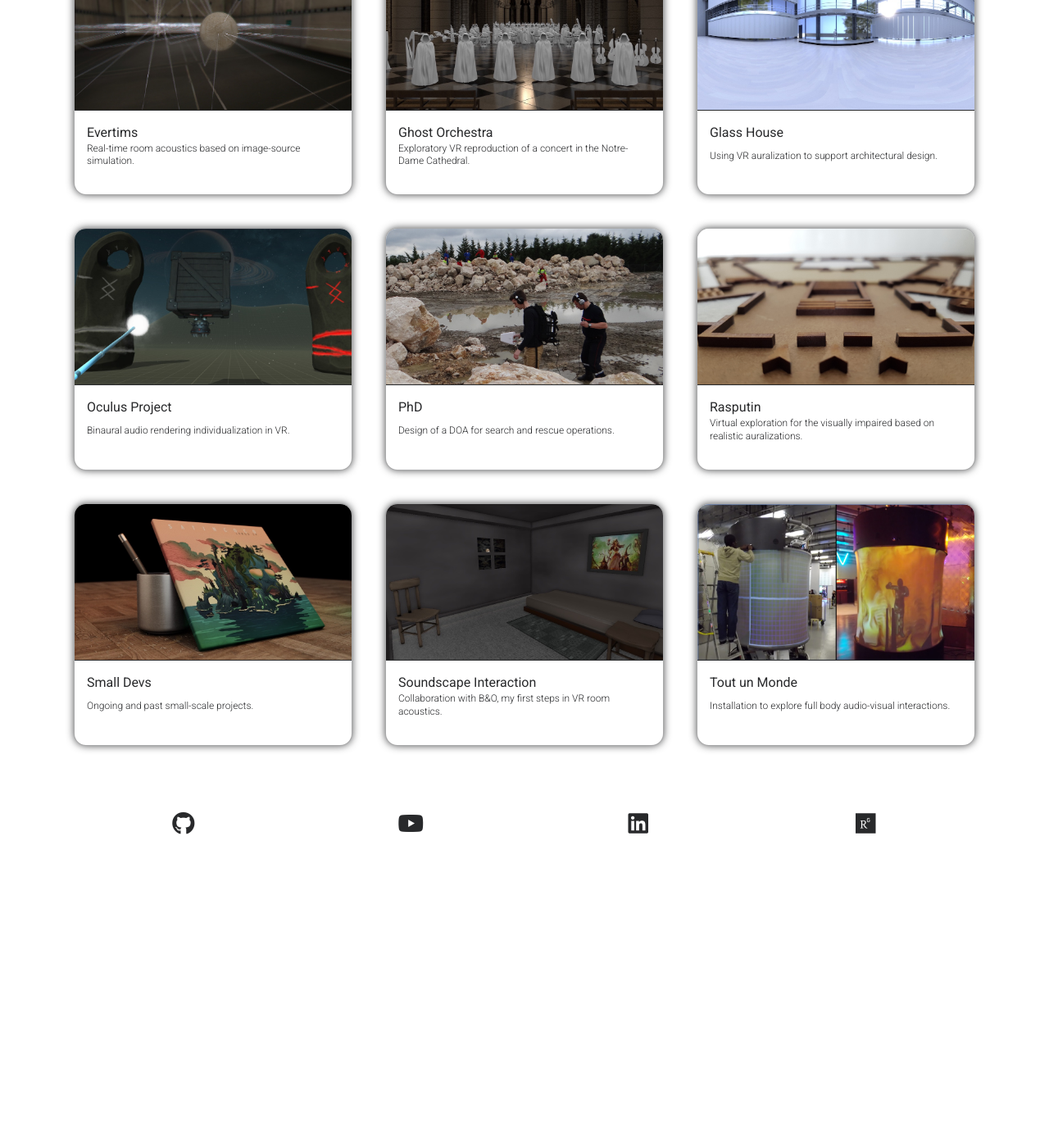
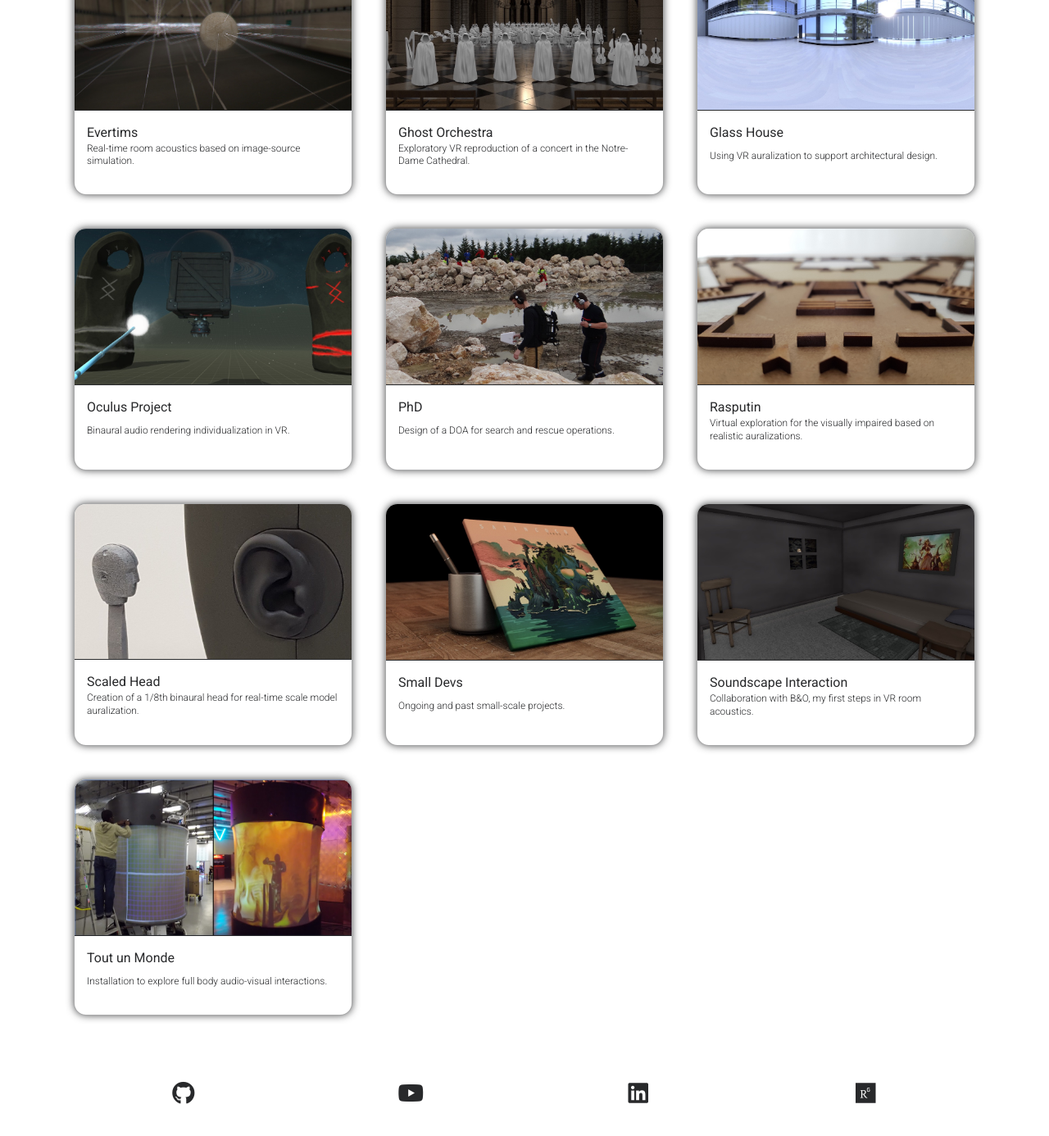
Before and after one commit to PyrApple/pyrapple.github.io, a Jekyll site: the page built from index.html, in a window 1280 px wide and 1400 px high, scrolled down 1010 px. Shown: the top 1386 px of the window at 82% size. Built offline with Jekyll 4.4.1, drawn with Linux system fonts in a browser that asks for light colours; nearby versions of some CDN libraries; before the commit the page ends 2081 px from its top, so only the background shows below that.

Commit message:
added scale head project page

```diff
--- a/_includes/nav-bar.html
+++ b/_includes/nav-bar.html
@@ -33,6 +33,7 @@
                         <li><a class="navbar-link" href="{{ site.baseurl }}/pages/glass-house.html">Glass House (2018)</a></li>
                         <li><a class="navbar-link" href="{{ site.baseurl }}/pages/oculus-project.html">Oculus Project (WIP)</a></li>
                         <li><a class="navbar-link" href="{{ site.baseurl }}/pages/phd-thesis.html">PhD Thesis (2012 - 2015)</a></li>
+                        <li><a class="navbar-link" href="{{ site.baseurl }}/pages/scale-head.html">Scale Head (2019)</a></li>
                         <li><a class="navbar-link" href="{{ site.baseurl }}/pages/soundscape-interaction.html">SoundScape Interaction (2015)</a></li>
                         <li><a class="navbar-link" href="{{ site.baseurl }}/pages/tout-un-monde.html">Tout un Monde (2014)</a></li>
                     </ul>
--- a/_sass/_base.scss
+++ b/_sass/_base.scss
@@ -602,6 +602,10 @@
     padding: 0;
 }
 
+.borderless{
+    border-style: none;
+}
+
 // for A4 pdf
 .embed-responsive-210by297 {
   padding-bottom: 141.42%;
--- /dev/null
+++ b/pages/scale-head.html
@@ -0,0 +1,57 @@
+---
+layout: default
+title: Scaled Head
+description: Creation of a 1/8th binaural head for real-time scale model auralization.
+thumbnail: sh-thumbnail.jpg
+---
+
+<!-- INSTALL EVERTims -->
+<section id="scale-head">
+  <div class="container">
+    <div class="col-xs-12 text-justify">
+
+      <h2 class="text-left"> Scaled Head (2019) </h2>
+
+      <p>The objective of this project was to create a 1/8 scaled version of the Neumann <a href="https://en-de.neumann.com/ku-100">KU-100</a> head to use for binaural measurements in scale models.</p>
+
+      <img class="img-responsive borderless" src="{{ site.baseurl }}/img/sh-model-2.jpg" alt="">
+
+      <h3>From 3D model to 3D printing</h3>
+
+      <p>Modeling was based on a MRI scan of the dummy head, imported into Blender as a high resolution mesh. We adapted the mesh so that a pair of microphones could later be fitted behind each ear-drum.</p>
+
+      <img class="img-responsive borderless" src="{{ site.baseurl }}/img/sh-model-1.jpg" alt="">
+
+      <p>We then sent the 3D model for printing to <a href="https://www.sculpteo.com/">Sculpteo</a> while we dabbled on our side with Orsay's FabLab <a href="https://ultimaker.com/">Ultimaker 2</a>. The difference in resolution is somewhat obvious in the picture below, where the Ultimaker was used to print the blue head and ear (square blob on the left), ...</p>
+
+      <img class="img-responsive" src="{{ site.baseurl }}/img/sh-3d-print-1.jpg" alt="">
+
+      <p> ... and Sculpteo sent us the gray model on the right and below.</p>
+
+      <img class="img-responsive" src="{{ site.baseurl }}/img/sh-3d-print-2.jpg" alt="">
+
+      <p> The scaled head was finally fitted onto a stand (plans have been made to print a 3D torso at some point).</p>
+
+      <img class="img-responsive" src="{{ site.baseurl }}/img/sh-3d-print-3.jpg" alt="">
+
+
+      <h3> Fitting the microphones </h3>
+
+      <p> We initially had plans to design our own amplifier, to work with a pair of <a href="https://www.knowles.com/">Knowles</a> microphones. After breaking and burning a few capsules, we went and asked <a href="http://feichter-audio.com/">Feichter Audio</a> for help. They kindly helped us, neatly embedding the circuit into the XLR adapter.</p>
+
+      <div class="col-xs-12 col-lg-6">
+        <img class="img-responsive" src="{{ site.baseurl }}/img/sh-micro-1.jpg" alt="">
+      </div>
+      <div class="col-xs-12 col-lg-6">
+        <img class="img-responsive" src="{{ site.baseurl }}/img/sh-micro-2.jpg" alt="">
+      </div>
+
+      <p> All that remained was to characterize the frequency response of the resulting circuit, to ensure that it would behave on the “scaled” audible spectrum (from 160Hz up to 160kHz).</p>
+
+      <img class="img-responsive borderless" src="{{ site.baseurl }}/img/sh-characterization.png" alt="">
+
+      <p> As can be seen on the picture above, the current characteristic (“in 1, FG” blue curve) limits the binaural head to applications below 45kHz (5.6kHz once scaled).</p>
+
+    </div>
+  </div>
+</section>
```
Also changed, not shown: img/sh-3d-print-1.jpg (added), img/sh-3d-print-2.jpg (added), img/sh-3d-print-3.jpg (added), img/sh-characterization.png (added), img/sh-micro-1.jpg (added), img/sh-micro-2.jpg (added), img/sh-model-1.jpg (added), img/sh-model-2.jpg (added), img/sh-thumbnail.jpg (added).
